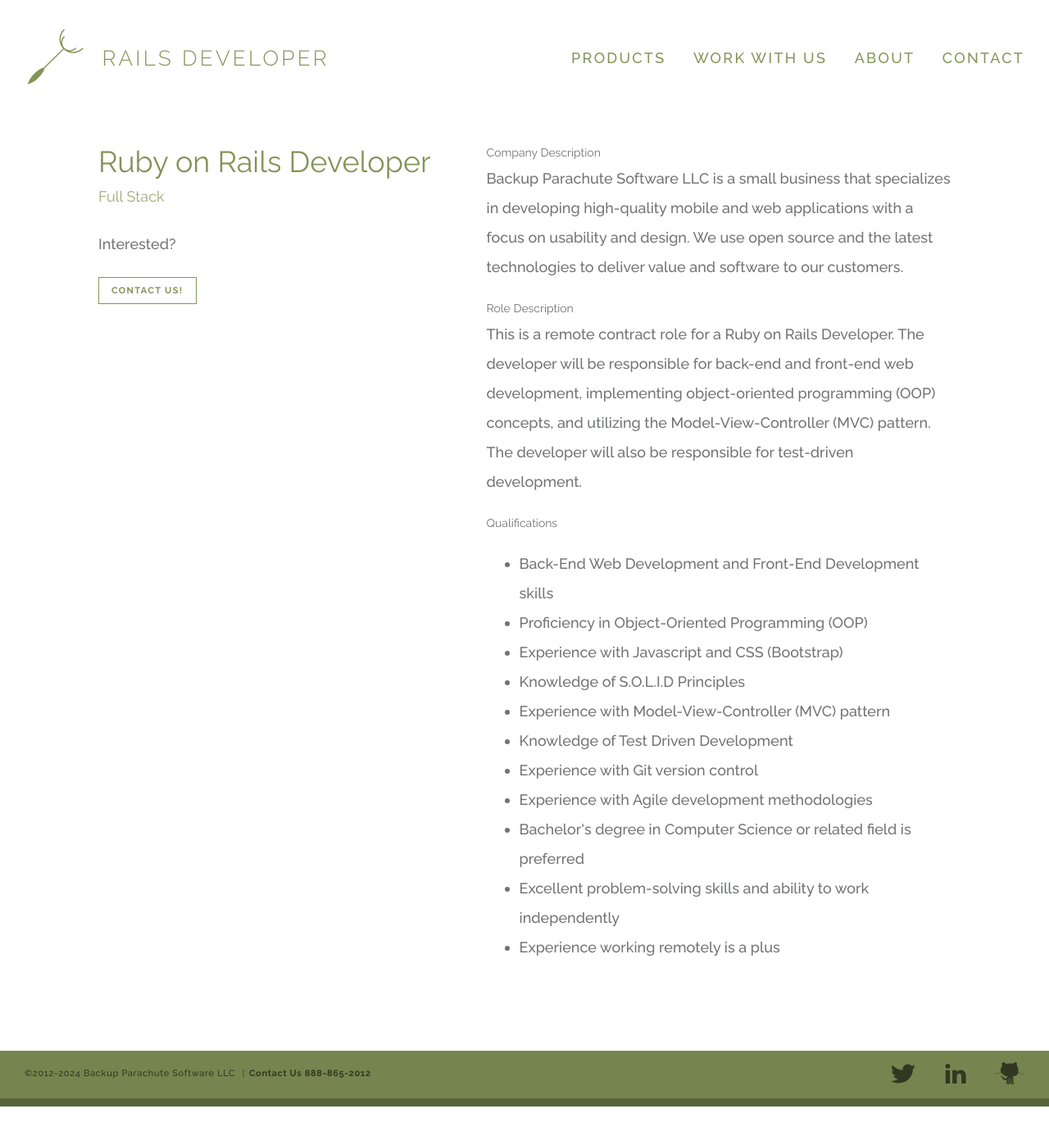
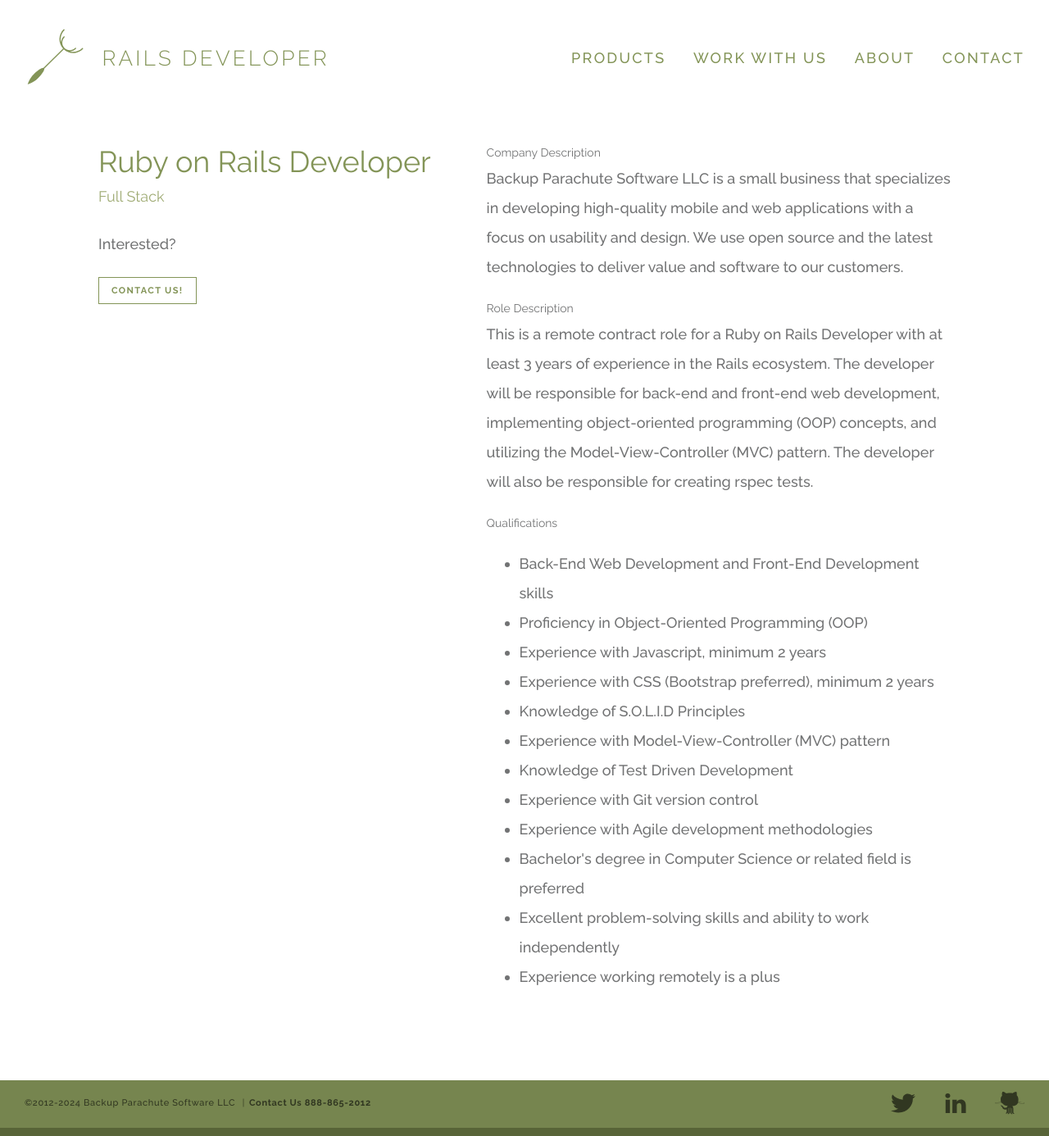
Before and after one commit to backupparachute/backupparachute.github.com, a Jekyll site: the page built from jobs/rails-dev.html, in a window 1280 px wide. Shown: the whole page at 82% size. Built offline with Jekyll 4.4.1, drawn with Linux system fonts in a browser that asks for light colours; comment, search, counter and statistics services are not loaded; before the commit the page ends 1350 px from its top, so only the background shows below that.

Commit message:
tweaked wording

```diff
--- a/jobs/rails-dev.html
+++ b/jobs/rails-dev.html
@@ -21,14 +21,15 @@ title: Rails Developer
 
   <h3>Role Description</h3>
   <p>
-    This is a remote contract role for a Ruby on Rails Developer. The developer will be responsible for back-end and front-end web development, implementing object-oriented programming (OOP) concepts, and utilizing the Model-View-Controller (MVC) pattern. The developer will also be responsible for test-driven development.
+    This is a remote contract role for a Ruby on Rails Developer with at least 3 years of experience in the Rails ecosystem. The developer will be responsible for back-end and front-end web development, implementing object-oriented programming (OOP) concepts, and utilizing the Model-View-Controller (MVC) pattern. The developer will also be responsible for creating rspec tests.
   </p>
 
   <h3>Qualifications</h3>
   <ul>
     <li>Back-End Web Development and Front-End Development skills</li>
     <li>Proficiency in Object-Oriented Programming (OOP)</li>
-    <li>Experience with Javascript and CSS (Bootstrap)</li>
+    <li>Experience with Javascript, minimum 2 years</li>
+    <li>Experience with CSS (Bootstrap preferred), minimum 2 years</li>
     <li>Knowledge of S.O.L.I.D Principles</li>
     <li>Experience with Model-View-Controller (MVC) pattern</li>
     <li>Knowledge of Test Driven Development</li>
```
